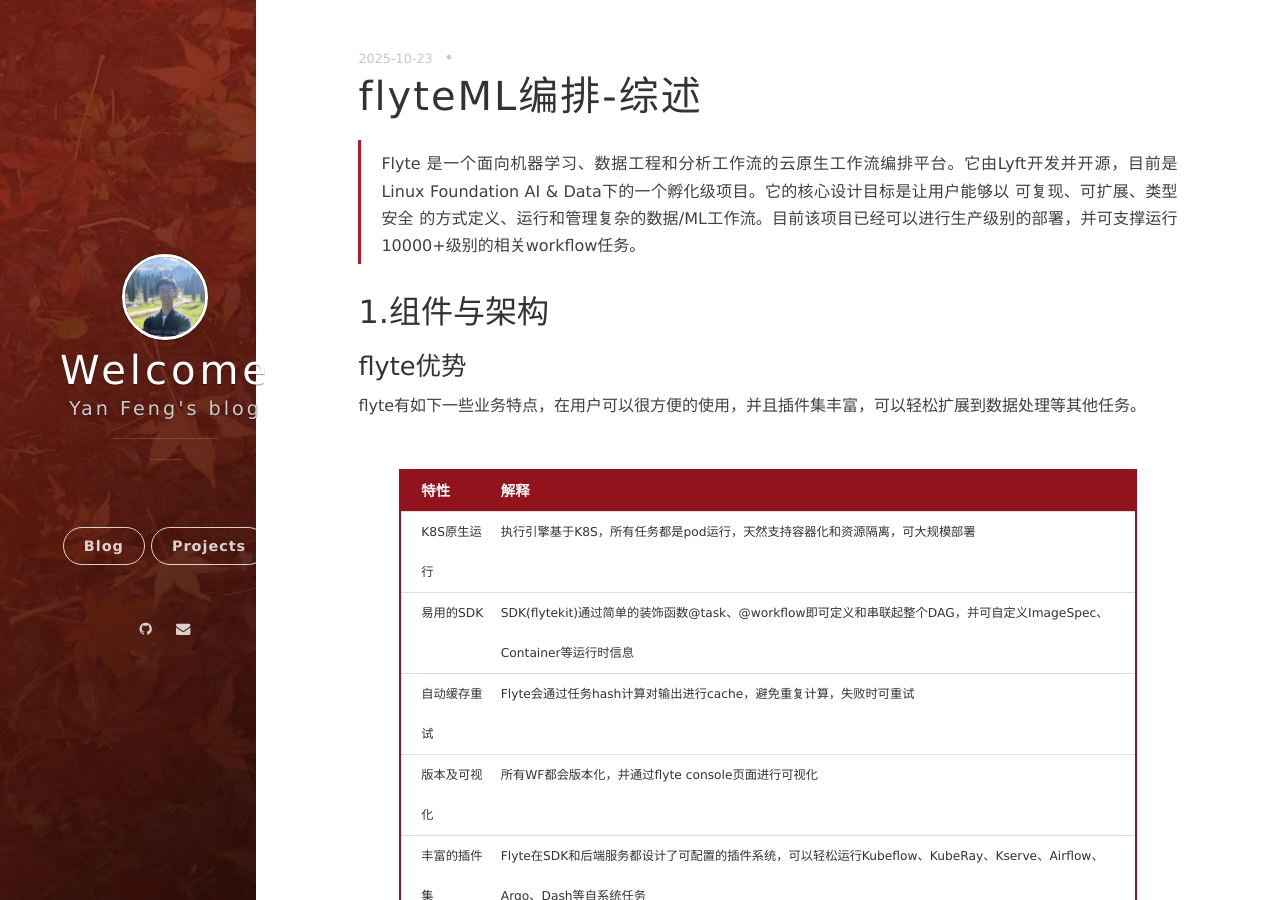
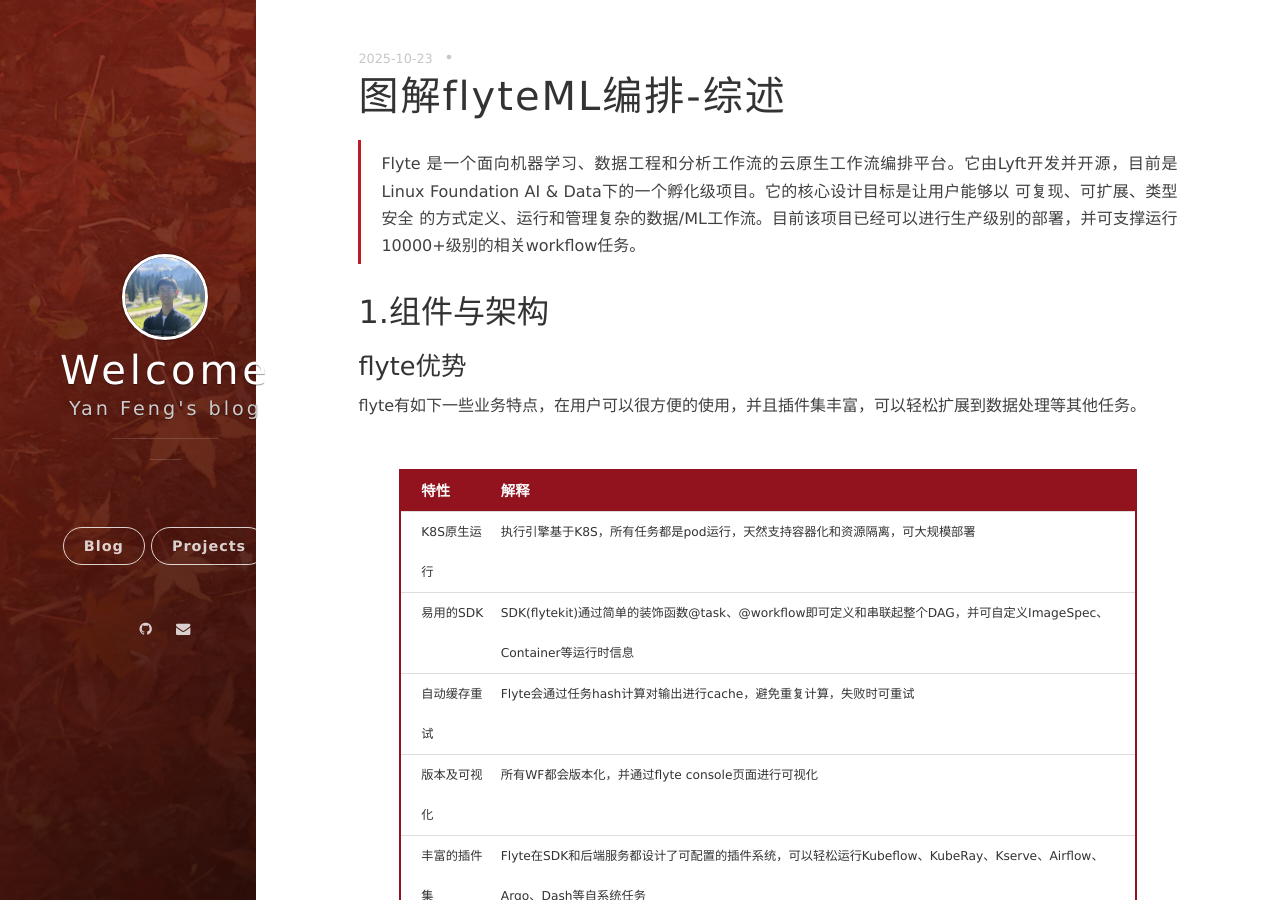
Before and after one commit to fy2462/fy2462.github.io, a Jekyll site: the page built from _posts/2025-10-23-flyte-overview.md, in a window 1280 px wide and 900 px high. Built offline with Jekyll 4.4.1, drawn with Linux system fonts in a browser that asks for light colours; nearby versions of some CDN libraries; comment, search, counter and statistics services are not loaded.

Commit message:
post flytekit

```diff
--- a/_posts/2025-10-23-flyte-overview.md
+++ b/_posts/2025-10-23-flyte-overview.md
@@ -1,6 +1,6 @@
 ---
 layout: post
-title: flyteML编排-综述
+title: 图解flyteML编排-综述
 date: 2025-10-23 10:35:00.000000000 +08:00
 ---
 
```
Also changed, not shown: images/flyte/2/flytekit-lp-remote.png (added), images/flyte/2/flytekit_run.png (added), images/flyte/2/flytekit_run_overview.png (added), images/flyte/2/pyflyte_cmd_run.png (added), images/flyte/2/wf_command.png (added), 1 other file.
